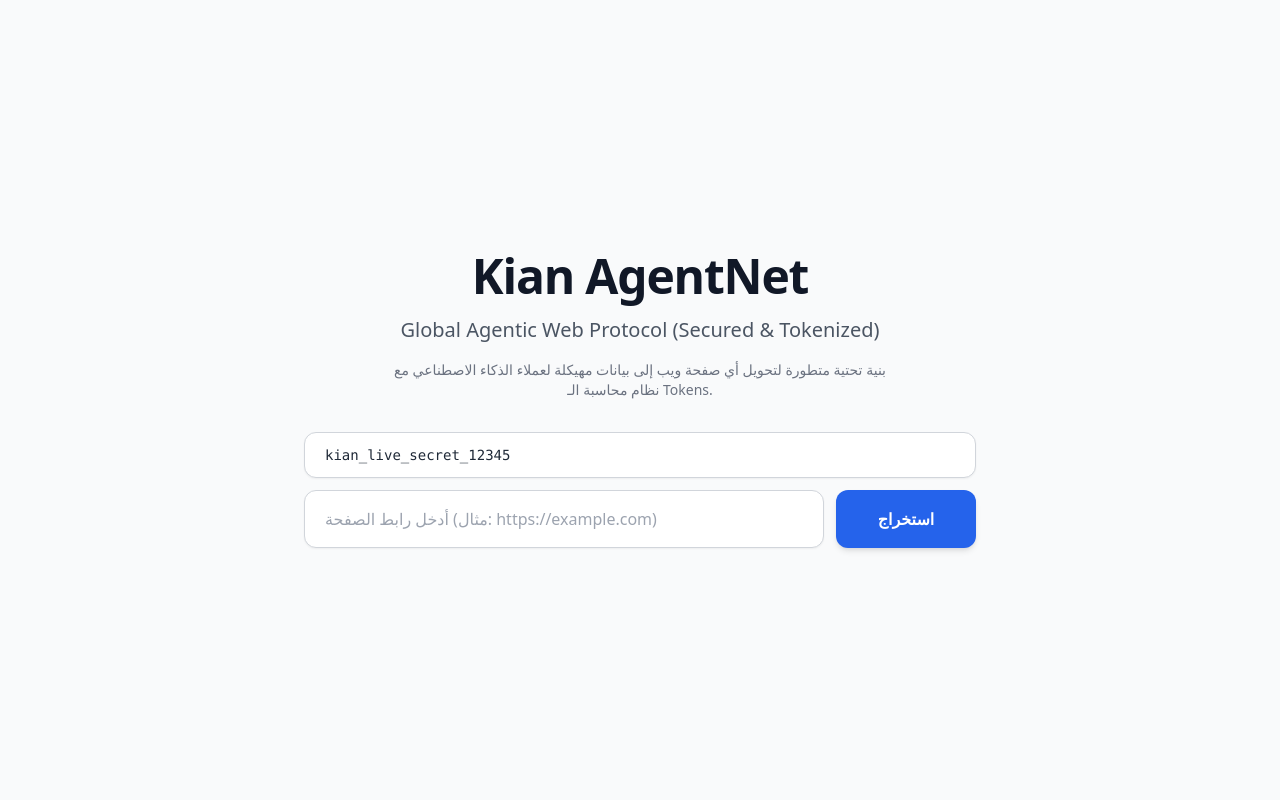
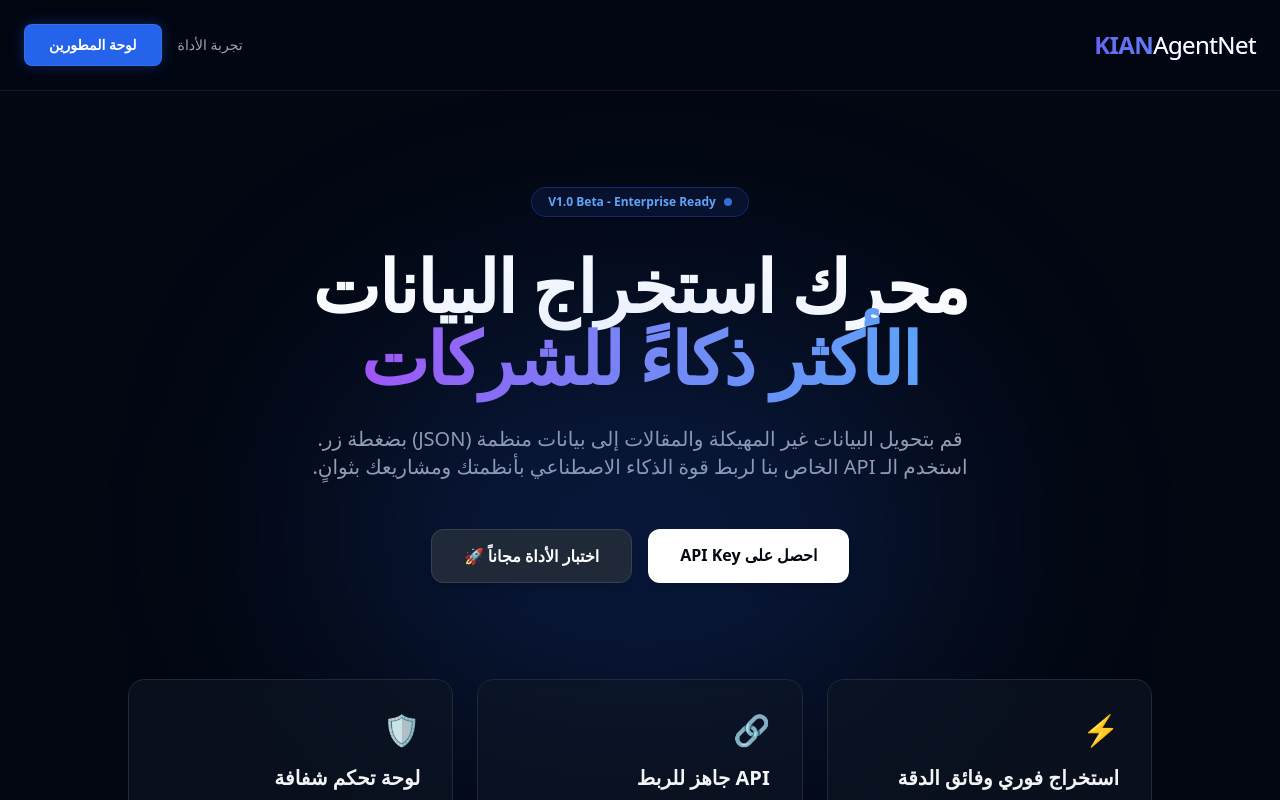
Before and after one commit to chromadreamstudio-netizen/kian-agentnet-ui, a Next.js app: page / in a window 1280 px wide. Shown: the top 800 px of the page. Built offline with nearby package versions, Linux system fonts and the light colour scheme; no server answers.

Commit message:
feat: revamp landing page and move test UI to sandbox route

```diff
--- a/src/app/page.tsx
+++ b/src/app/page.tsx
@@ -1,120 +1,79 @@
-'use client';
+import Link from 'next/link';
 
-import { useState } from 'react';
+export default function LandingPage() {
+  return (
+    <div className="min-h-screen bg-gray-950 text-white font-sans selection:bg-blue-500 selection:text-white" dir="rtl">
 
-interface ExecutionResult {
-  status?: string;
-  message?: string;
-  details?: string;
-  protocol_version?: string;
-  remaining_credits?: number;
-  data?: Record<string, unknown>;
-  error?: string;
-}
+      {/* Navbar */}
+      <nav className="flex items-center justify-between p-6 max-w-7xl mx-auto border-b border-gray-800/60 bg-gray-950/50 backdrop-blur-md sticky top-0 z-50">
+        <div className="text-2xl font-black bg-clip-text text-transparent bg-gradient-to-l from-blue-400 to-indigo-500 tracking-tight">
+          KIAN<span className="text-white font-light">AgentNet</span>
+        </div>
+        <div className="flex gap-3 md:gap-4 items-center">
+          <Link href="/sandbox" className="hidden md:block text-gray-400 hover:text-white transition text-sm font-medium">
+            تجربة الأداة
+          </Link>
+          <Link href="/dashboard" className="bg-blue-600 hover:bg-blue-500 text-white px-5 py-2 md:px-6 md:py-2.5 rounded-lg transition text-sm font-semibold shadow-[0_0_15px_rgba(37,99,235,0.3)] border border-blue-500/50">
+            لوحة المطورين
+          </Link>
+        </div>
+      </nav>
 
-export default function Home() {
-  const [url, setUrl] = useState('');
-  const [apiKey, setApiKey] = useState('kian_live_secret_12345');
-  const [isLoading, setIsLoading] = useState(false);
-  const [result, setResult] = useState<ExecutionResult | null>(null);
+      {/* Hero Section */}
+      <main className="max-w-7xl mx-auto px-6 pt-24 pb-16 text-center flex flex-col items-center relative overflow-hidden">
 
-  // استخدام رابط الـ API السحابي المرفوع، أو العودة للمحلي فقط عند التطوير
-  const API_BASE_URL = process.env.NEXT_PUBLIC_API_URL || 'http://127.0.0.1:8000';
+        {/* Background Glow */}
+        <div className="absolute top-1/2 left-1/2 -translate-x-1/2 -translate-y-1/2 w-[600px] h-[400px] bg-blue-600/20 blur-[120px] rounded-full pointer-events-none"></div>
 
-  const handleExecute = async (e: React.FormEvent) => {
-    e.preventDefault();
-    if (!url || !apiKey) return;
-
-    setIsLoading(true);
-    setResult(null);
-
-    try {
-      const response = await fetch(`${API_BASE_URL}/v1/gateway/execute`, {
-        method: 'POST',
-        headers: {
-          'Content-Type': 'application/json',
-          'X-API-Key': apiKey,
-        },
-        body: JSON.stringify({ url }),
-      });
-
-      const data: ExecutionResult = await response.json();
-
-      if (!response.ok) {
-        throw new Error(data.message || `خطأ في الخادم: ${response.status}`);
-      }
-
-      setResult(data);
-    } catch (error: unknown) {
-      const errorMessage = error instanceof Error ? error.message : 'خطأ غير معروف';
-      setResult({
-        status: "error",
-        message: "فشل تنفيذ الطلب عبر السيرفر أونلاين.",
-        details: errorMessage
-      });
-    } finally {
-      setIsLoading(false);
-    }
-  };
-
-  return (
-    <main className="min-h-screen bg-gray-50 flex flex-col items-center justify-center p-6 font-sans">
-      <div className="max-w-3xl w-full text-center space-y-8">
-        <div className="space-y-4">
-          <h1 className="text-5xl font-extrabold text-gray-900 tracking-tight">
-            Kian AgentNet
-          </h1>
-          <p className="text-xl text-gray-600">
-            Global Agentic Web Protocol (Secured & Tokenized)
-          </p>
-          <p className="text-sm text-gray-500 max-w-lg mx-auto">
-            بنية تحتية متطورة لتحويل أي صفحة ويب إلى بيانات مهيكلة لعملاء الذكاء الاصطناعي مع نظام محاسبة الـ Tokens.
-          </p>
+        <div className="inline-flex items-center gap-2 px-4 py-1.5 rounded-full bg-blue-900/20 border border-blue-800/50 text-blue-400 text-xs font-semibold mb-8 backdrop-blur-sm shadow-sm">
+          <span className="w-2 h-2 bg-blue-500 rounded-full animate-pulse"></span>
+          V1.0 Beta - Enterprise Ready
         </div>
 
-        <form onSubmit={handleExecute} className="mt-8 flex flex-col gap-3 max-w-2xl mx-auto">
-          <input
-            type="text"
-            value={apiKey}
-            onChange={(e) => setApiKey(e.target.value)}
-            placeholder="أدخل مفتاح API الخاص بك (X-API-Key)"
-            required
-            className="px-5 py-3 rounded-xl border border-gray-300 shadow-sm focus:ring-2 focus:ring-blue-600 outline-none text-gray-800 text-sm font-mono text-left"
-            dir="ltr"
-          />
-          <div className="flex flex-col sm:flex-row gap-3">
-            <input
-              type="url"
-              value={url}
-              onChange={(e) => setUrl(e.target.value)}
-              placeholder="أدخل رابط الصفحة (مثال: https://example.com)"
-              required
-              className="flex-1 px-5 py-4 rounded-xl border border-gray-300 shadow-sm focus:ring-2 focus:ring-blue-600 outline-none text-gray-800 text-left"
-              dir="ltr"
-            />
-            <button
-              type="submit"
-              disabled={isLoading}
-              className="px-8 py-4 bg-blue-600 text-white font-bold rounded-xl shadow-md hover:bg-blue-700 transition-all disabled:opacity-70 flex items-center justify-center min-w-[140px]"
-            >
-              {isLoading ? (
-                <span className="animate-pulse">جاري المعالجة...</span>
-              ) : (
-                <span>استخراج</span>
-              )}
-            </button>
+        <h1 className="text-5xl md:text-7xl font-extrabold tracking-tight mb-8 leading-[1.15] max-w-4xl">
+          محرك استخراج البيانات <br />
+          <span className="text-transparent bg-clip-text bg-gradient-to-l from-blue-400 via-indigo-400 to-purple-500">
+            الأكثر ذكاءً للشركات
+          </span>
+        </h1>
+
+        <p className="text-gray-400 text-lg md:text-xl max-w-2xl mb-12 leading-relaxed">
+          قم بتحويل البيانات غير المهيكلة والمقالات إلى بيانات منظمة (JSON) بضغطة زر. استخدم الـ API الخاص بنا لربط قوة الذكاء الاصطناعي بأنظمتك ومشاريعك بثوانٍ.
+        </p>
+
+        <div className="flex flex-col sm:flex-row gap-4 w-full justify-center max-w-md relative z-10">
+          <Link href="/dashboard" className="bg-white text-gray-950 hover:bg-gray-100 px-8 py-3.5 rounded-xl transition text-base font-bold shadow-lg text-center">
+            احصل على API Key
+          </Link>
+          <Link href="/sandbox" className="bg-gray-800 hover:bg-gray-700 text-white px-8 py-3.5 rounded-xl border border-gray-700 transition text-base font-semibold shadow-lg text-center flex items-center justify-center gap-2">
+            اختبار الأداة مجاناً 🚀
+          </Link>
+        </div>
+
+        {/* Features Grid */}
+        <div className="grid grid-cols-1 md:grid-cols-3 gap-6 w-full max-w-5xl mt-24 relative z-10 text-right">
+          <div className="bg-gray-900/50 backdrop-blur-sm p-8 rounded-2xl border border-gray-800 hover:border-gray-700 transition group">
+            <div className="text-blue-400 text-3xl mb-4 group-hover:scale-110 transition-transform">⚡</div>
+            <h3 className="text-xl font-bold mb-3 text-gray-100">استخراج فوري وفائق الدقة</h3>
+            <p className="text-gray-500 text-sm leading-relaxed">بنية تحتية مصممة للسرعة، قادرة على فهم النصوص المعقدة واستخراج ما تحتاجه بدقة متناهية.</p>
           </div>
-        </form>
+          <div className="bg-gray-900/50 backdrop-blur-sm p-8 rounded-2xl border border-gray-800 hover:border-gray-700 transition group">
+            <div className="text-purple-400 text-3xl mb-4 group-hover:scale-110 transition-transform">🔗</div>
+            <h3 className="text-xl font-bold mb-3 text-gray-100">API جاهز للربط</h3>
+            <p className="text-gray-500 text-sm leading-relaxed">تكامل سلس مع أنظمتك الحالية (CRM, ERP) مع توثيق برمجي واضح لدعم مطوريك.</p>
+          </div>
+          <div className="bg-gray-900/50 backdrop-blur-sm p-8 rounded-2xl border border-gray-800 hover:border-gray-700 transition group">
+            <div className="text-green-400 text-3xl mb-4 group-hover:scale-110 transition-transform">🛡️</div>
+            <h3 className="text-xl font-bold mb-3 text-gray-100">لوحة تحكم شفافة</h3>
+            <p className="text-gray-500 text-sm leading-relaxed">تتبع استهلاك الرصيد (Tokens)، وإدارة مفاتيح الأمان الخاصة بك من مكان واحد بسهولة.</p>
+          </div>
+        </div>
+      </main>
 
-        {result && (
-          <div className="mt-12 p-6 bg-white rounded-2xl shadow-sm border border-gray-100 text-right animate-in fade-in slide-in-from-bottom-4 duration-500">
-            <h3 className="text-lg font-bold text-gray-800 mb-2">نتيجة الاستخراج والتحقق:</h3>
-            <pre className="text-sm text-gray-600 bg-gray-50 p-4 rounded-lg overflow-x-auto text-left" dir="ltr">
-              {JSON.stringify(result, null, 2)}
-            </pre>
-          </div>
-        )}
-      </div>
-    </main>
+      {/* Footer */}
+      <footer className="border-t border-gray-800/60 mt-12 py-8 text-center text-gray-500 text-sm">
+        <p>© 2026 Kian Solutions. جميع الحقوق محفوظة.</p>
+      </footer>
+    </div>
   );
 }
```
